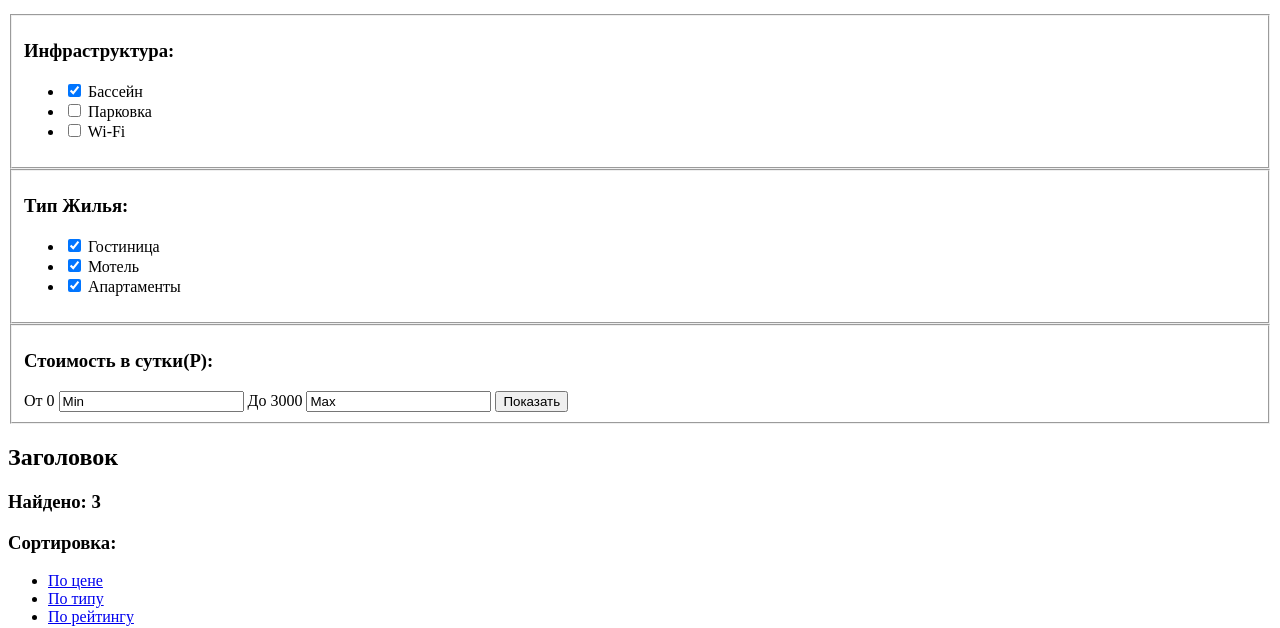
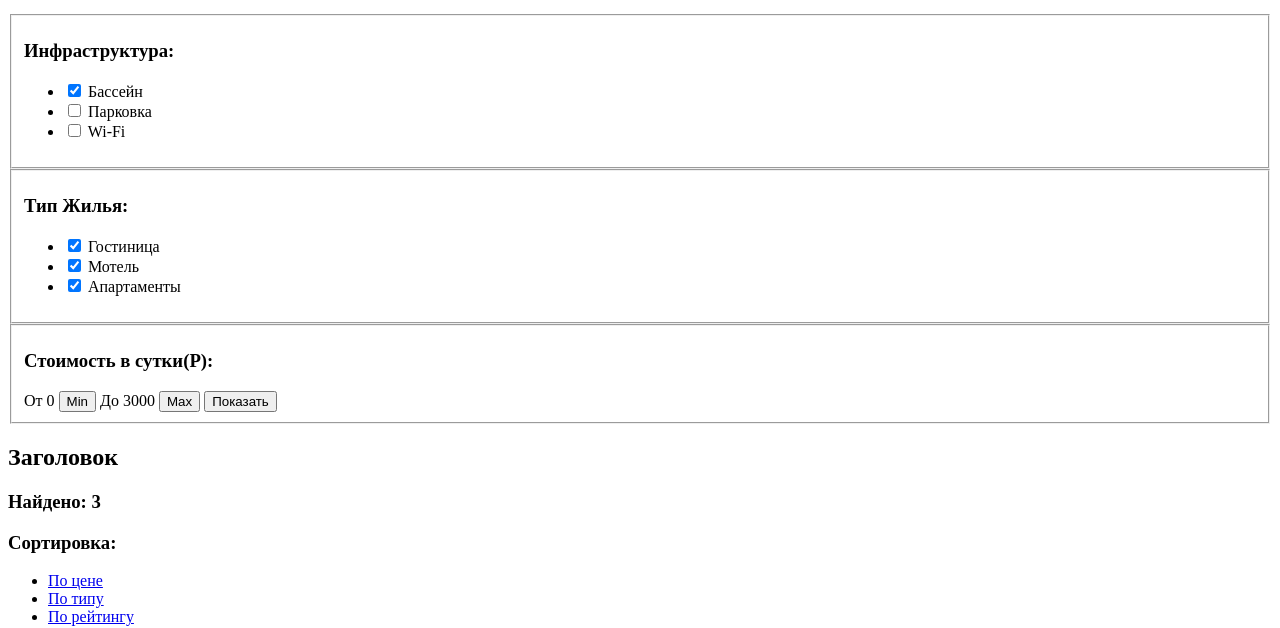
Before and after one commit to Vemund993/636153-sedona, a plain HTML site: page catalog.html in a window 1280 px wide. Shown: the part 172-800 px from the top of the page. Drawn offline with Linux system fonts and the light colour scheme.

Commit message:
edit min max

```diff
--- a/catalog.html
+++ b/catalog.html
@@ -56,12 +56,12 @@
   <fieldset class="limit">
   	<h3>Стоимость в сутки(Р):</h3>
       <div class="range">
-        <label for="price">От 0</label>
-  	    <input class="btn" value="Min">
+        <label class="price">От 0</label>
+  	    <input type="button" value="Min">
   	    <span class="scale"><span class="bar"></span></span>
-  	    <label for="price">До 3000</label>
-  	    <input class="btn" value="Max">
-  	    <button class="btn">Показать</button>
+  	    <label class="price">До 3000</label>
+  	    <input type="button" value="Max">
+  	    <button type="btn">Показать</button>
   	  </div>
   </fieldset>
   </form>
```
